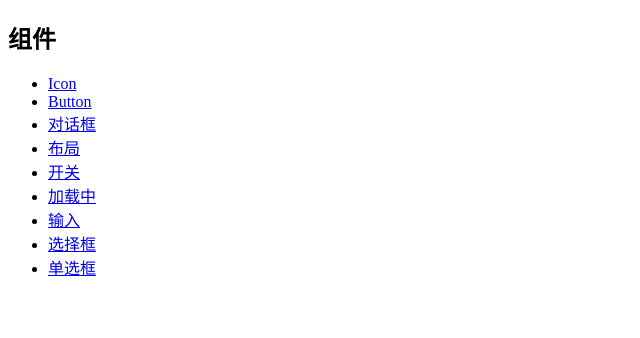
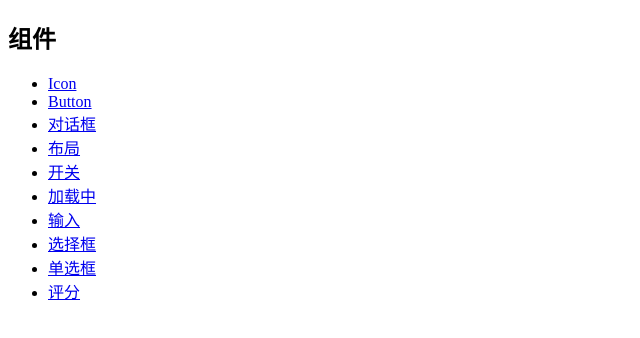
Before and after one commit to lzn01/PiggyUI-test-1, a React app: page /#/rate in a window 1280 px wide. Shown: the top 338 px of the page, without its empty margins (0-640 px from the left). Built offline with nearby package versions, Linux system fonts and the light colour scheme.

Commit message:
新增rate组件例子及路由

```diff
--- /dev/null
+++ b/src/examples/rate/demo1/index.tsx
@@ -0,0 +1,11 @@
+import * as React from "react";
+import Rate from "../../../components/rate/index/Rate";
+
+const RateDemo1 = () => {
+    return (
+        <>
+            <Rate/>
+        </>
+    );
+};
+export default RateDemo1;
--- /dev/null
+++ b/src/examples/rate/index.tsx
@@ -0,0 +1,11 @@
+import * as React from "react";
+import RateDemo1 from "./demo1";
+
+const RateExample = () => {
+    return (
+        <>
+            <RateDemo1/>
+        </>
+    );
+};
+export default RateExample;
--- a/src/index.tsx
+++ b/src/index.tsx
@@ -11,6 +11,7 @@ import SpinExample from "./examples/spin";
 import InputExample from "./examples/input";
 import CheckboxExample from "./examples/checkbox";
 import RadioExample from "./examples/radio";
+import RateExample from "./examples/rate";
 
 ReactDOM.render(
     <Router>
@@ -52,6 +53,9 @@ ReactDOM.render(
                         <li>
                             <NavLink to="/radio">单选框</NavLink>
                         </li>
+                        <li>
+                            <NavLink to="/rate">评分</NavLink>
+                        </li>
                     </ul>
                 </aside>
                 <main>
@@ -64,6 +68,7 @@ ReactDOM.render(
                     <Route path="/input" component={InputExample}/>
                     <Route path="/checkbox" component={CheckboxExample}/>
                     <Route path="/radio" component={RadioExample}/>
+                    <Route path="/rate" component={RateExample}/>
                 </main>
             </div>
         </div>
```
